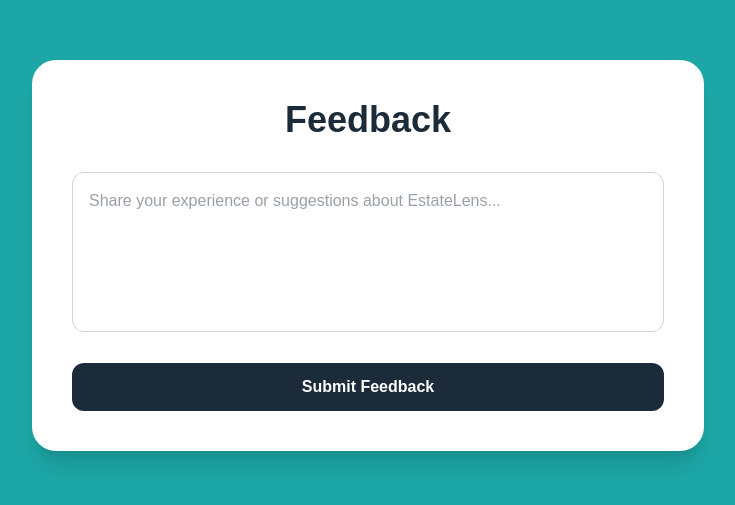
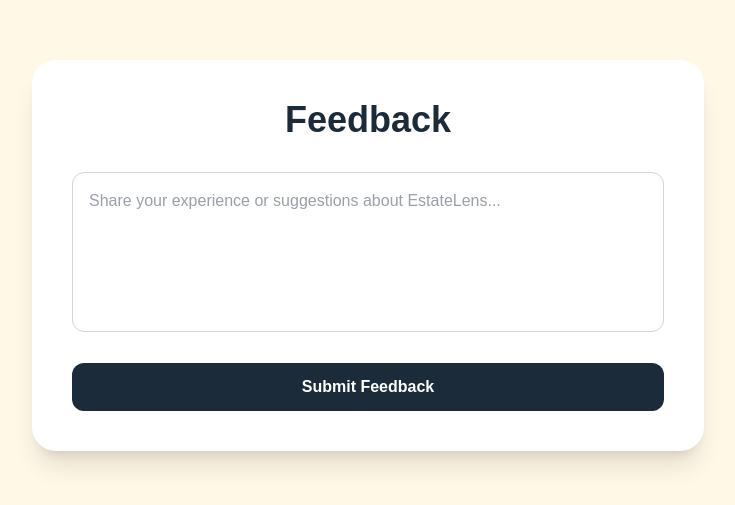
Before and after one commit to FaraazAhmed15/EstateLens, a Next.js app: page /feedback in a window 1280 px wide. Shown: the part 145-650 px from the top of the page, without its empty margins (272-1007 px from the left). Built offline with nearby package versions, Linux system fonts and the light colour scheme.

Commit message:
updated code

```diff
--- a/src/app/about/page.tsx
+++ b/src/app/about/page.tsx
@@ -1,4 +1,3 @@
-
 "use client";
 
 import { useState } from "react";
@@ -7,7 +6,6 @@
 import {
   FaBuilding,
   FaNewspaper,
-  FaSignInAlt,
   FaHome,
   FaKey,
 } from "react-icons/fa";
@@ -18,7 +16,7 @@
   return (
     <div className="min-h-screen bg-[#EDEDED] text-[#2E2E2E] overflow-x-hidden">
 
-      {/* Top Navbar (More Visible Now) */}
+      {/* Top Navbar */}
       <nav className="flex justify-between items-center px-12 py-6 bg-white shadow-md border-b border-gray-300">
         <div>
           <h1 className="text-2xl font-bold text-[#8B6F47]">
@@ -33,9 +31,6 @@
           </a>
           <a href="/market_insight" className="hover:text-[#8B6F47] flex items-center gap-2 transition">
             <FaNewspaper /> Market Insight
-          </a>
-          <a href="/sign_up" className="hover:text-[#8B6F47] flex items-center gap-2 transition">
-            <FaSignInAlt /> Sign Up
           </a>
           <a href="/building_plan" className="hover:text-[#8B6F47] flex items-center gap-2 transition">
             <FaHome /> Building Plan
@@ -74,7 +69,7 @@
         {/* About & Mission Side by Side */}
         <div className="grid md:grid-cols-2 gap-12">
 
-          {/* About Content (Left) */}
+          {/* About Content */}
           <div className="bg-white p-12 rounded-3xl shadow-lg">
             <p className="text-xl leading-relaxed">
               EstateLens is a web-based real estate discovery platform developed as an academic project.
@@ -90,7 +85,7 @@
             </p>
           </div>
 
-          {/* Mission Content (Right) */}
+          {/* Mission Content */}
           <div className="bg-[#8B6F47] text-white p-12 rounded-3xl shadow-lg">
             <h2 className="text-4xl font-extrabold mb-8 text-center">
               Our Mission
--- a/src/app/feedback/page.tsx
+++ b/src/app/feedback/page.tsx
@@ -9,16 +9,16 @@
 
   const handleSubmit = async () => {
 
-  if(feedback.trim() === "") return;
+    if (feedback.trim() === "") return;
 
-  try{
+    try {
 
       const userName = getSession();
 
-    const response = await fetch("/api/feedback",{
-      method:"POST",
-      headers:{
-        "Content-Type":"application/json"
+      const response = await fetch("/api/feedback", {
+        method: "POST",
+        headers: {
+          "Content-Type": "application/json"
         },
         body: JSON.stringify({
           userName,
@@ -28,21 +28,22 @@
 
       const data = await response.json();
 
-    if(data.success){
+      if (data.success) {
         setSubmitted(true);
         setFeedback("");
-    }else{
+      } else {
         alert("Error submitting feedback");
       }
 
-  }catch(error){
+    } catch (error) {
       console.error(error);
       alert("Server error");
     }
 
   };
+
   return (
-    <div className="min-h-screen bg-[#1CA7A6] flex items-center justify-center px-6 py-16">
+    <div className="min-h-screen bg-[#FFF8E7] flex items-center justify-center px-6 py-16">
 
       <div className="bg-white w-full max-w-2xl rounded-3xl shadow-xl p-10">
 
```
Lines whose indentation alone changed are shown as unchanged.
